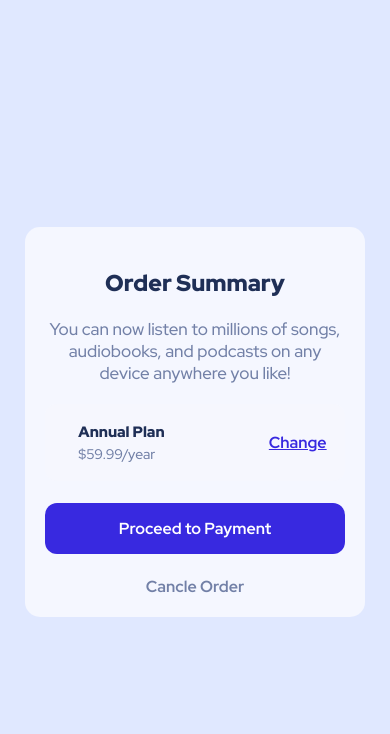
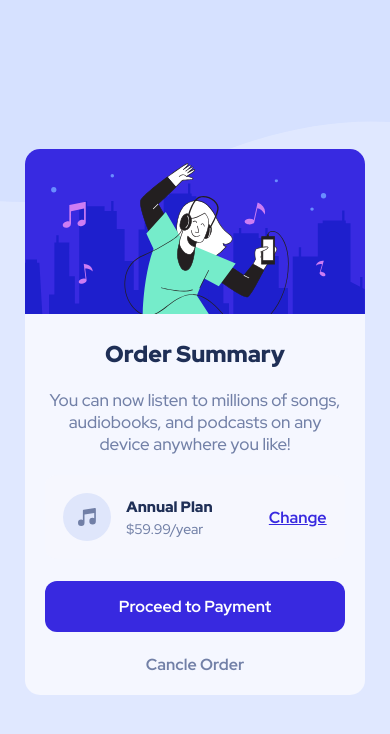
Before and after one commit to shafiuljony/order-summary, a plain HTML site: page index.html in a window 390 px wide. Drawn offline with Linux system fonts and the light colour scheme; the site is published under a folder, as on GitHub Pages, so addresses that start at the root find nothing.

Commit message:
final commit

```diff
--- a/index.html
+++ b/index.html
@@ -13,14 +13,14 @@
   <div class="container">
       <div class="card">
         <div class="hero">
-          <img src="/images/illustration-hero.svg" alt="">
+          <img src="images/illustration-hero.svg" alt="">
         </div>
         <div class="card-content">
             <h2 class="title">Order Summary</h2>
             <p class="subtitle">You can now listen to millions of songs, audiobooks, and podcasts on any device anywhere you like!</p>
             <div class="plan-box">
               <div class="left-content">
-                <img src="/images/icon-music.svg" alt="">
+                <img src="images/icon-music.svg" alt="">
                 <div class="content">
                   <h5>Annual Plan</h5>
                   <p>$59.99/year</p>
--- a/style.css
+++ b/style.css
@@ -14,7 +14,7 @@ ul{
     --dark-blue: hsl(223, 47%, 23%);
 }
 body{
-    background-image: url('/images/pattern-background-desktop.svg');
+    background-image: url('images/pattern-background-desktop.svg');
     background-repeat: no-repeat;
     background-size: contain;
     background-color: var(--pale-blue);
@@ -109,7 +109,7 @@ a.cancle-btn:hover{
 
 @media only screen and (max-width: 425px) {
     body{
-        background-image: url('/images/pattern-background-mobile.svg');
+        background-image: url('images/pattern-background-mobile.svg');
         background-repeat: no-repeat;
         background-size: contain;
     }
```
